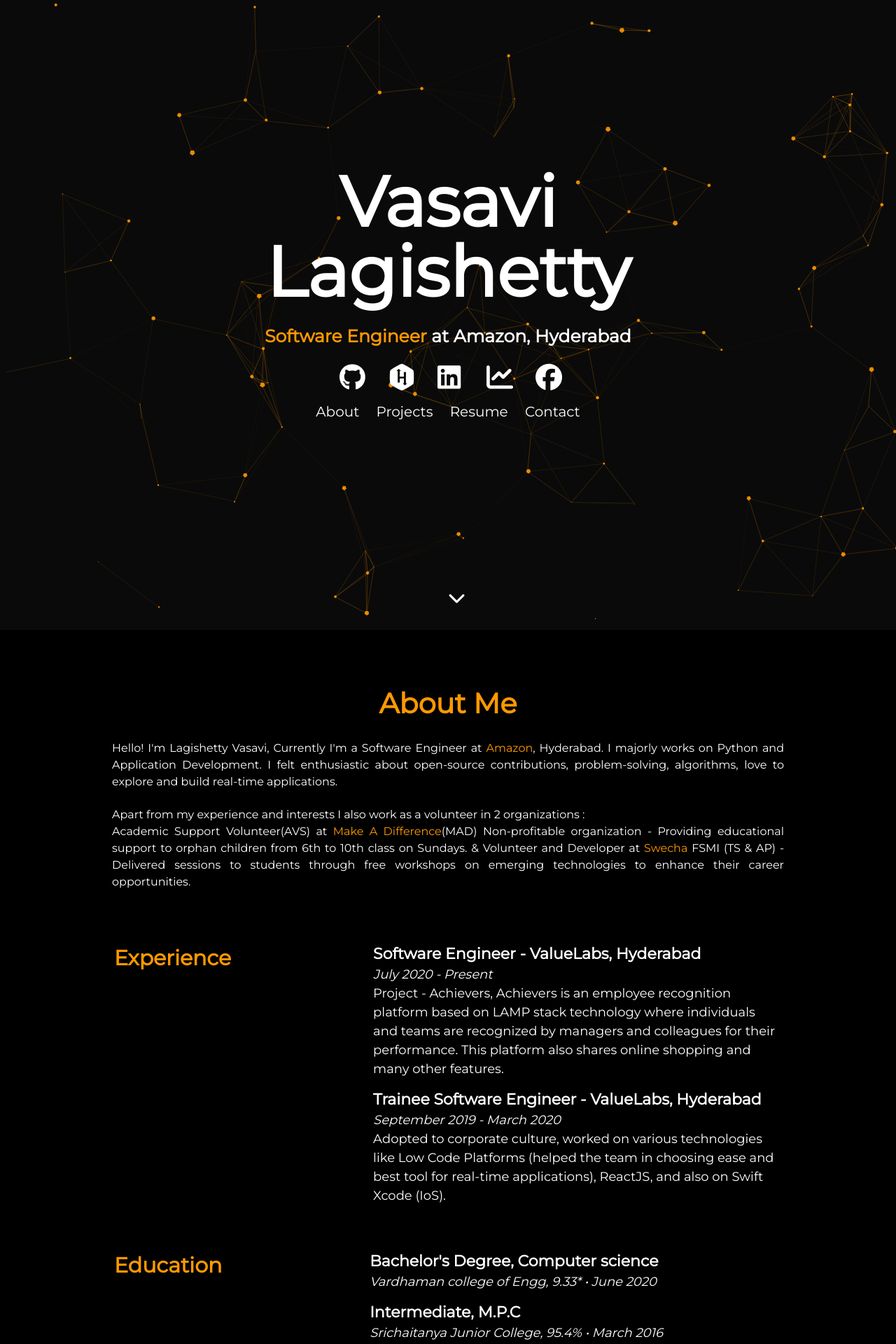
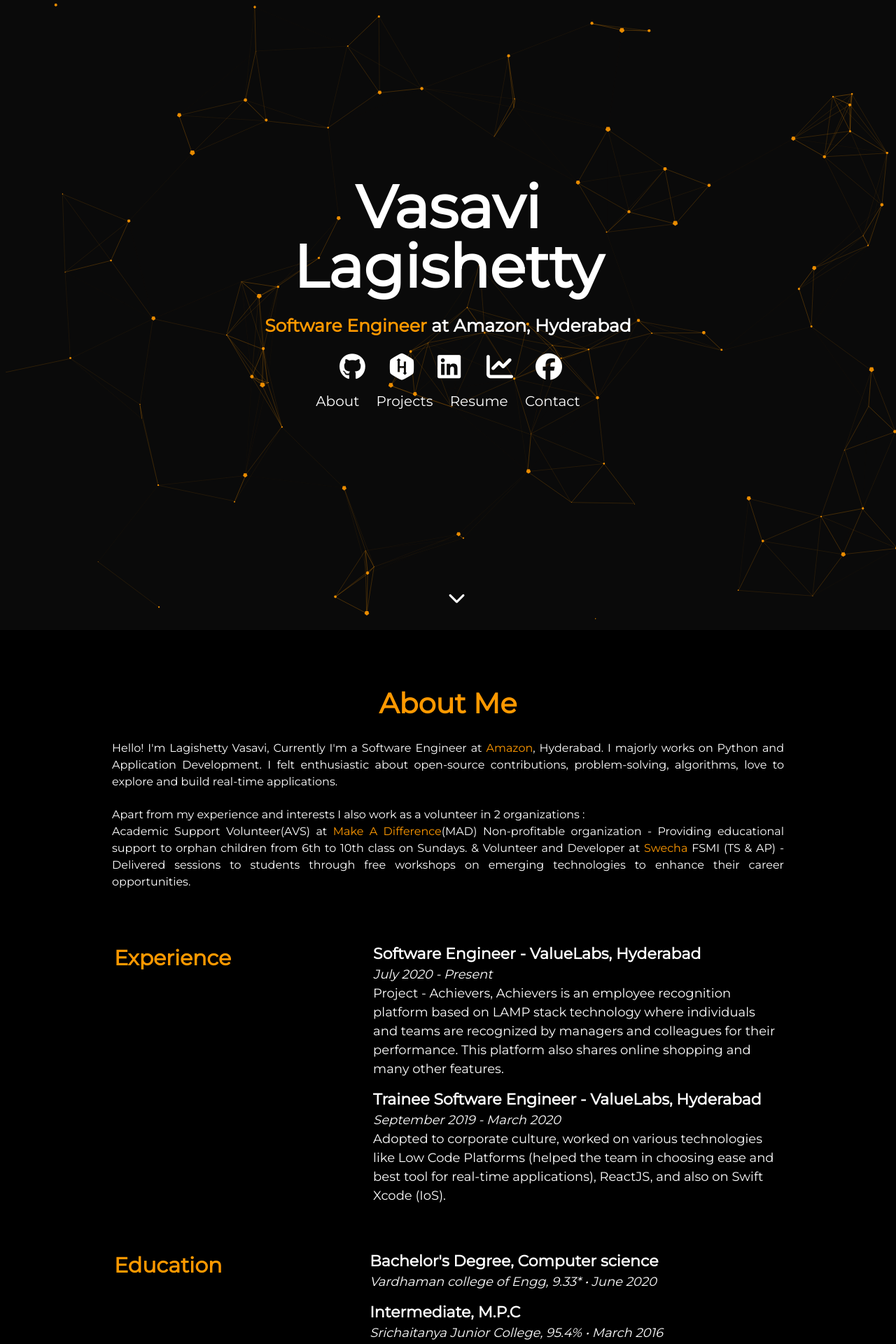
Before and after one commit to VasaviLagishetty/VasaviLagishetty.github.io, a Jekyll site: the page built from index.html, in a window 1280 px wide. Shown: the top 1920 px of the page at 70% size. Built offline with Jekyll 4.4.1, drawn with Linux system fonts in a browser that asks for light colours; nearby versions of some CDN libraries.

Commit message:
title font size

```diff
--- a/assets/css/main.css
+++ b/assets/css/main.css
@@ -3796,7 +3796,7 @@ sup {
 @media only screen and (min-width: 550px) {
 	.header .site-title {
 		margin:0;
-		font-size:100px
+		font-size:85px
 	}
 }
 .header .site-description {
```
